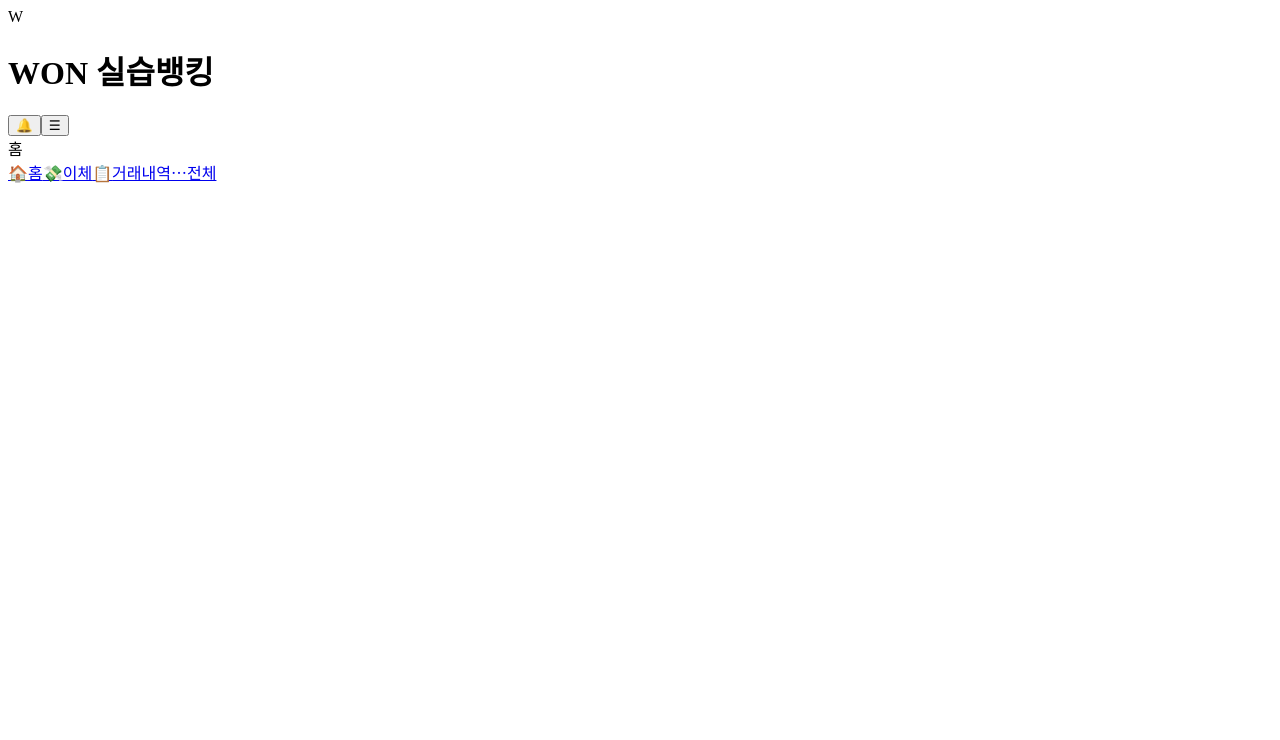
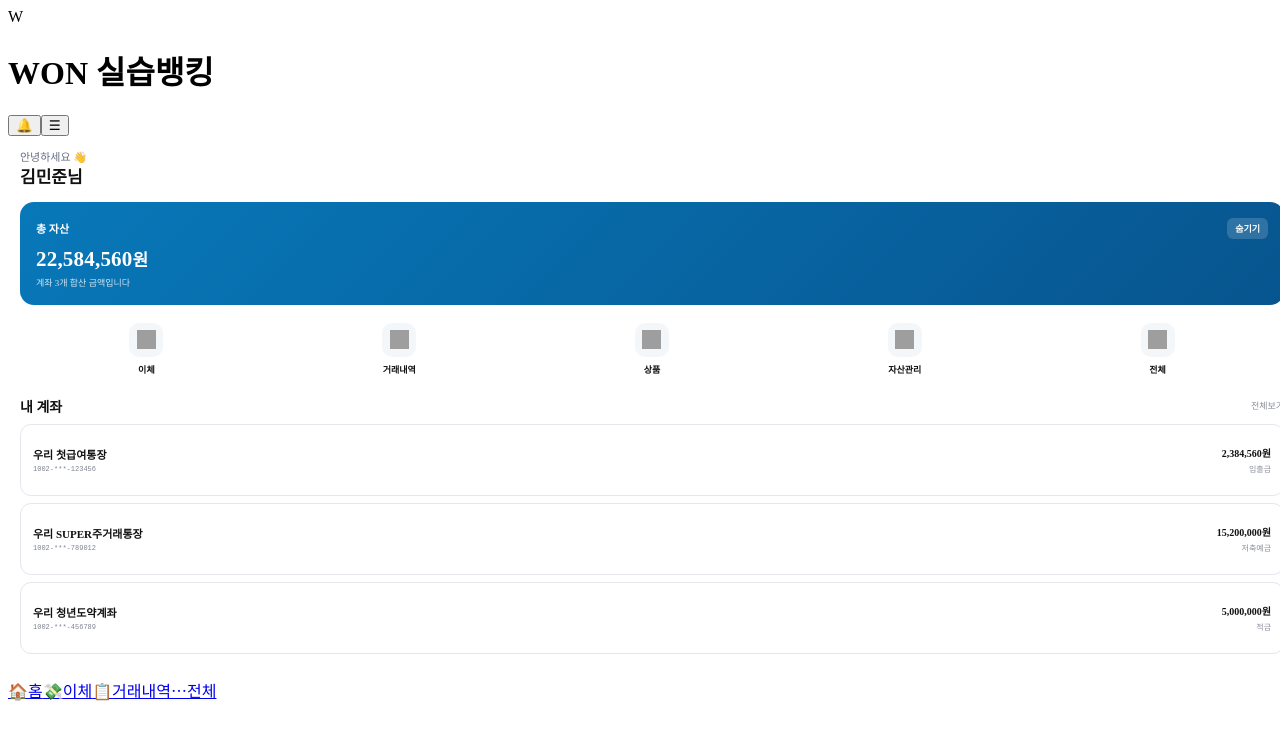
Before and after one commit to GOSERA0204/one-banking-final, a React (Vite) app: page /#/ in a window 1280 px wide. Shown: the top 740 px of the page. Built offline with nearby package versions, Linux system fonts and the light colour scheme; grey boxes are pictures that could not be loaded.

Commit message:
home(일부분) 기본적인 구조 구성

```diff
--- /dev/null
+++ b/src/components/home/AccountSection.jsx
@@ -0,0 +1,71 @@
+const accounts = [
+  {
+    id: 1,
+    name: '우리 첫급여통장',
+    number: '1002-***-123456',
+    balance: '2,384,560',
+    type: '입출금',
+  },
+  {
+    id: 2,
+    name: '우리 SUPER주거래통장',
+    number: '1002-***-789012',
+    balance: '15,200,000',
+    type: '저축예금',
+  },
+  {
+    id: 3,
+    name: '우리 청년도약계좌',
+    number: '1002-***-456789',
+    balance: '5,000,000',
+    type: '적금',
+  },
+]
+
+const AccountSection = () => {
+  return (
+    <section
+      className="accounts"
+      aria-labelledby="accounts-title"
+    >
+      <div className="accounts-header">
+        <h2 id="accounts-title">내 계좌</h2>
+
+        <button
+          type="button"
+          className="view-all-button"
+        >
+          전체보기
+        </button>
+      </div>
+
+      <ul className="account-list">
+        {accounts.map((account) => (
+          <li key={account.id}>
+            <article className="account-card">
+              <div className="account-info">
+                <h3>{account.name}</h3>
+
+                <p className="account-number">
+                  {account.number}
+                </p>
+              </div>
+
+              <div className="account-balance">
+                <p className="account-balance-value">
+                  {account.balance}원
+                </p>
+
+                <p className="account-type">
+                  {account.type}
+                </p>
+              </div>
+            </article>
+          </li>
+        ))}
+      </ul>
+    </section>
+  )
+}
+
+export default AccountSection
--- /dev/null
+++ b/src/components/home/HomeSummary.jsx
@@ -0,0 +1,46 @@
+import { useState } from 'react'
+
+const HomeSummary = () => {
+  const [isHidden, setIsHidden] = useState(false)
+
+  const totalAsset = '22,584,560'
+
+  return (
+    <>
+      <section className="greeting">
+        <p className="greeting-hello">
+          안녕하세요 <span>👋</span>
+        </p>
+
+        <h1 className="greeting-name">
+          김민준님
+        </h1>
+      </section>
+
+      <section className="asset-card">
+        <div className="asset-card-top">
+          <span className="asset-label">총 자산</span>
+
+          <button
+            type="button"
+            className="hide-button"
+            onClick={() => setIsHidden(!isHidden)}
+          >
+            {isHidden ? '보기' : '숨기기'}
+          </button>
+        </div>
+
+        <p className="asset-amount">
+          {isHidden ? '••••••••' : totalAsset}
+          {!isHidden && <span className="asset-unit">원</span>}
+        </p>
+
+        <p className="asset-desc">
+          계좌 3개 합산 금액입니다
+        </p>
+      </section>
+    </>
+  )
+}
+
+export default HomeSummary
--- /dev/null
+++ b/src/components/home/QuickMenu.jsx
@@ -0,0 +1,71 @@
+import { Link } from 'react-router-dom'
+
+const QuickMenu = () => {
+  return (
+    <nav className="quick-menu" aria-label="퀵 메뉴">
+      <ul>
+        <li>
+          <Link to="/transfer">
+            <span className="quick-icon">
+              <img
+                src="https://api.iconify.design/mdi/bank-transfer.svg"
+                alt=""
+              />
+            </span>
+            <span>이체</span>
+          </Link>
+        </li>
+
+        <li>
+          <Link to="/history">
+            <span className="quick-icon">
+              <img
+                src="https://api.iconify.design/mdi/clipboard-text-clock-outline.svg"
+                alt=""
+              />
+            </span>
+            <span>거래내역</span>
+          </Link>
+        </li>
+
+        <li>
+          <button type="button">
+            <span className="quick-icon">
+              <img
+                src="https://api.iconify.design/mdi/package-variant-closed.svg"
+                alt=""
+              />
+            </span>
+            <span>상품</span>
+          </button>
+        </li>
+
+        <li>
+          <button type="button">
+            <span className="quick-icon">
+              <img
+                src="https://api.iconify.design/mdi/chart-bar.svg"
+                alt=""
+              />
+            </span>
+            <span>자산관리</span>
+          </button>
+        </li>
+
+        <li>
+          <button type="button">
+            <span className="quick-icon">
+              <img
+                src="https://api.iconify.design/mdi/dots-horizontal.svg"
+                alt=""
+              />
+            </span>
+            <span>전체</span>
+          </button>
+        </li>
+      </ul>
+    </nav>
+  )
+}
+
+export default QuickMenu
--- a/src/pages/HomePage.jsx
+++ b/src/pages/HomePage.jsx
@@ -1,5 +1,17 @@
-function HomePage() {
-  return <div>홈</div>
+import HomeSummary from '../components/home/HomeSummary'
+import QuickMenu from '../components/home/QuickMenu'
+import AccountSection from '../components/home/AccountSection'
+
+import '../styles/home01.css'
+
+const HomePage = () => {
+  return (
+    <div className="home-page">
+      <HomeSummary />
+      <QuickMenu />
+      <AccountSection />
+    </div>
+  )
 }
 
 export default HomePage
--- /dev/null
+++ b/src/styles/home01.css
@@ -0,0 +1,277 @@
+.home-page {
+  width: 100%;
+  padding: 12px 12px 24px;
+  background-color: #ffffff;
+}
+
+/* =========================
+   Greeting
+========================= */
+
+.greeting {
+  margin-bottom: 12px;
+}
+
+.greeting-hello {
+  margin: 0 0 2px;
+  color: #667085;
+  font-size: 11px;
+  font-weight: 400;
+}
+
+.greeting-name {
+  margin: 0;
+  color: #111111;
+  font-size: 17px;
+  font-weight: 700;
+  line-height: 1.4;
+}
+
+
+/* =========================
+   Asset Card
+========================= */
+
+.asset-card {
+  margin-top: 8px;
+  padding: 16px;
+
+  background: linear-gradient(
+    135deg,
+    #0878b9 0%,
+    #07558f 100%
+  );
+
+  border-radius: 14px;
+
+  color: #ffffff;
+}
+
+.asset-card-top {
+  display: flex;
+  justify-content: space-between;
+  align-items: center;
+
+  margin-bottom: 7px;
+}
+
+.asset-label {
+  font-size: 11px;
+  font-weight: 600;
+}
+
+.hide-button {
+  padding: 4px 8px;
+
+  border: none;
+  border-radius: 6px;
+
+  background-color: rgba(255, 255, 255, 0.16);
+  color: #ffffff;
+
+  font-size: 9px;
+  font-weight: 600;
+
+  cursor: pointer;
+}
+
+.asset-amount {
+  margin: 0;
+
+  font-size: 21px;
+  font-weight: 800;
+  line-height: 1.25;
+
+  letter-spacing: 0.2px;
+}
+
+.asset-unit {
+  font-size: 17px;
+  font-weight: 700;
+}
+
+.asset-desc {
+  margin: 4px 0 0;
+
+  color: rgba(255, 255, 255, 0.82);
+
+  font-size: 9px;
+}
+
+
+/* =========================
+   Quick Menu
+========================= */
+
+.quick-menu {
+  margin-top: 18px;
+}
+
+.quick-menu ul {
+  display: flex;
+  justify-content: space-between;
+
+  margin: 0;
+  padding: 0;
+
+  list-style: none;
+}
+
+.quick-menu li {
+  flex: 1;
+}
+
+.quick-menu a,
+.quick-menu button {
+  width: 100%;
+
+  display: flex;
+  flex-direction: column;
+  align-items: center;
+  gap: 6px;
+
+  padding: 0;
+
+  border: none;
+  background: none;
+
+  color: #111111;
+
+  font-family: inherit;
+  font-size: 9px;
+  font-weight: 600;
+
+  text-decoration: none;
+
+  cursor: pointer;
+}
+
+.quick-icon {
+  width: 34px;
+  height: 34px;
+
+  display: flex;
+  align-items: center;
+  justify-content: center;
+
+  background-color: #f4f7fa;
+
+  border-radius: 10px;
+}
+
+.quick-icon img {
+  width: 19px;
+  height: 19px;
+}
+
+
+/* =========================
+   Accounts
+========================= */
+
+.accounts {
+  margin-top: 20px;
+}
+
+.accounts-header {
+  display: flex;
+  align-items: center;
+  justify-content: space-between;
+
+  margin-bottom: 8px;
+}
+
+.accounts-header h2 {
+  margin: 0;
+
+  color: #111111;
+
+  font-size: 14px;
+  font-weight: 800;
+}
+
+.view-all-button {
+  padding: 0;
+
+  border: none;
+  background: none;
+
+  color: #8a8f98;
+
+  font-size: 9px;
+
+  cursor: pointer;
+}
+
+.account-list {
+  display: flex;
+  flex-direction: column;
+  gap: 7px;
+
+  margin: 0;
+  padding: 0;
+
+  list-style: none;
+}
+
+.account-card {
+  min-height: 50px;
+
+  display: flex;
+  justify-content: space-between;
+  align-items: center;
+
+  padding: 10px 12px;
+
+  border: 1px solid #e3e7ec;
+  border-radius: 11px;
+
+  background-color: #ffffff;
+}
+
+.account-info {
+  min-width: 0;
+}
+
+.account-info h3 {
+  margin: 0 0 3px;
+
+  color: #111111;
+
+  font-size: 11px;
+  font-weight: 700;
+
+  white-space: nowrap;
+}
+
+.account-number {
+  margin: 0;
+
+  color: #7d8490;
+
+  font-size: 7px;
+  font-family: monospace;
+}
+
+.account-balance {
+  flex-shrink: 0;
+
+  text-align: right;
+}
+
+.account-balance-value {
+  margin: 0 0 3px;
+
+  color: #111111;
+
+  font-size: 10px;
+  font-weight: 800;
+}
+
+.account-type {
+  margin: 0;
+
+  color: #8a8f98;
+
+  font-size: 8px;
+}
```
